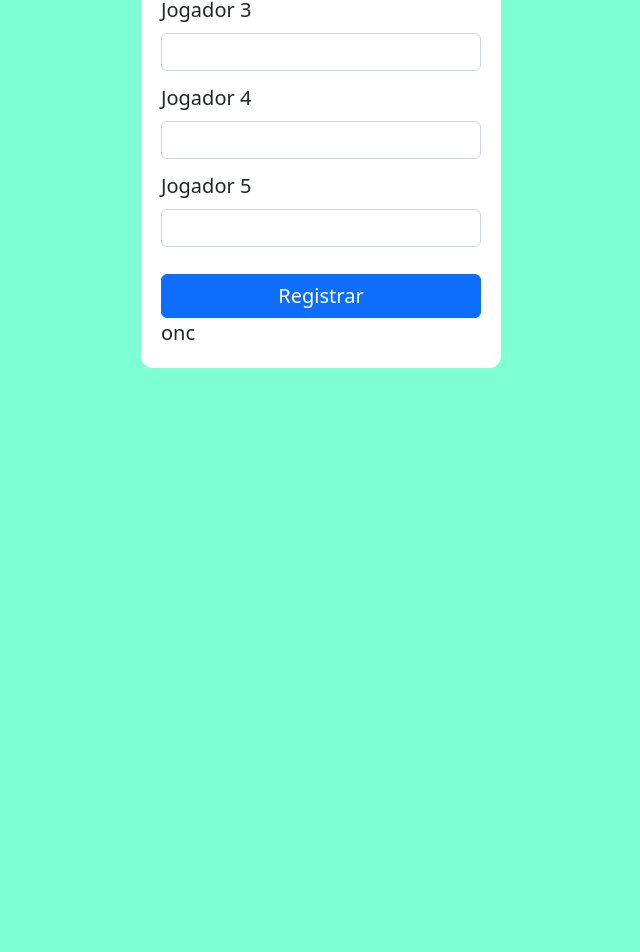
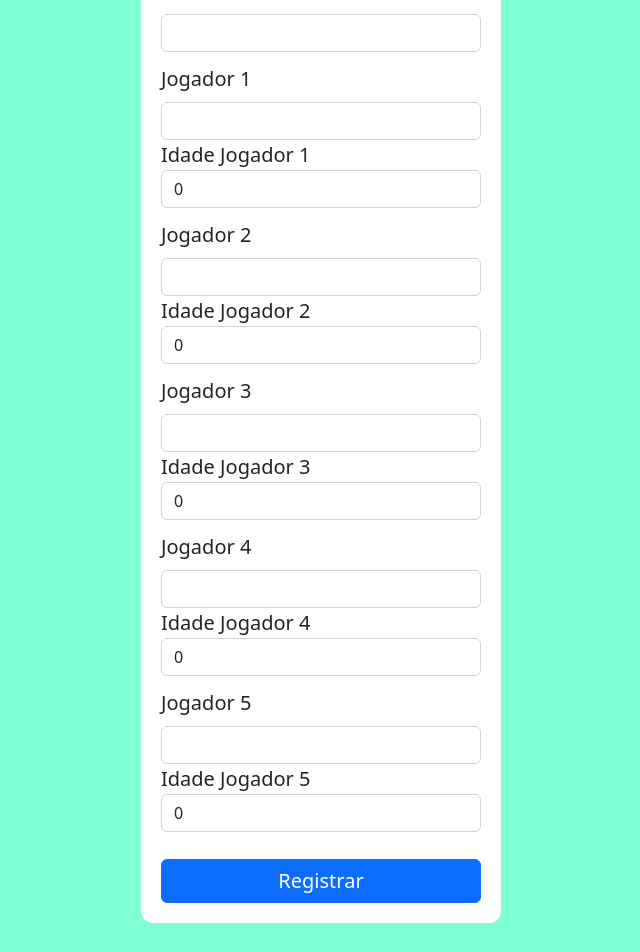
Before and after one commit to PH-CN/ndm-test, a React (Create React App) app in the folder frontend/: page /register in a window 1280 px wide. Shown: the part 407-1359 px from the top of the page, without its empty margins (319-959 px from the left). Before the commit the page ends 800 px from the top, so only its background shows below. Built offline with nearby package versions, Linux system fonts and the light colour scheme.

Commit message:
adding age inputs

```diff
--- a/frontend/src/App.css
+++ b/frontend/src/App.css
@@ -5,7 +5,7 @@
 }
 
 body {
-    height: 100vh;
+    height: 200vh;
     display: flex;
     align-items: center;
     justify-content: center;
@@ -32,6 +32,7 @@ body {
 }
 
 .register form .form-group {
+    margin-top: 12px;
     margin-bottom: 12px;
 }
 
--- a/frontend/src/pages/Register.jsx
+++ b/frontend/src/pages/Register.jsx
@@ -5,10 +5,15 @@ import "../App.css";
 const initialValues = {
 	teamName: "",
 	playerOne: "",
+	playerOneAge: 0,
 	playerTwo: "",
+	playerTwoAge: 0,
 	playerThree: "",
+	playerThreeAge: 0,
 	playerFour: "",
+	playerFourAge: 0,
 	playerFive: "",
+	playerFiveAge: 0,
 };
 
 
@@ -57,6 +62,15 @@ export default function Register() {
 						onChange={ handleInputChange }
 						name="playerOne"
 					/>
+					<label htmlFor="player1Age">Idade Jogador 1</label>
+					<input
+						className="form-control"
+						type="number"
+						id="player1Age"
+						value={ values.playerOneAge }
+						onChange={ handleInputChange }
+						name="playerOneAge"
+					/>
 				</div>
 
 				<div className="form-group">
@@ -68,6 +82,15 @@ export default function Register() {
 						value={ values.playerTwo }
 						onChange={ handleInputChange }
 						name="playerTwo"
+					/>
+					<label htmlFor="player2Age">Idade Jogador 2</label>
+					<input
+						className="form-control"
+						type="number"
+						id="player2Age"
+						value={ values.playerTwoAge }
+						onChange={ handleInputChange }
+						name="playerTwoAge"
 					/>
 				</div>
 
@@ -81,6 +104,15 @@ export default function Register() {
 						value={ values.playerThree }
 						onChange={ handleInputChange }
 					/>
+					<label htmlFor="player3Age">Idade Jogador 3</label>
+					<input
+						className="form-control"
+						type="number"
+						id="player3Age"
+						value={ values.playerThreeAge }
+						onChange={ handleInputChange }
+						name="playerThreeAge"
+					/>
 				</div>
 
 				<div className="form-group">
@@ -92,6 +124,15 @@ export default function Register() {
 						name="playerFour"
 						value={ values.playerFour }
 						onChange={ handleInputChange }
+					/>
+					<label htmlFor="player4Age">Idade Jogador 4</label>
+					<input
+						className="form-control"
+						type="number"
+						id="player4Age"
+						value={ values.playerFourAge }
+						onChange={ handleInputChange }
+						name="playerFourAge"
 					/>
 				</div>
 
@@ -105,6 +146,15 @@ export default function Register() {
 						value={ values.playerFive }
 						onChange={ handleInputChange }
 					/>
+					<label htmlFor="player5Age">Idade Jogador 5</label>
+					<input
+						className="form-control"
+						type="number"
+						id="player5Age"
+						value={ values.playerFiveAge }
+						onChange={ handleInputChange }
+						name="playerFiveAge"
+					/>
 				</div>
 
 				<button
@@ -114,7 +164,7 @@ export default function Register() {
 				>
 					Registrar
 				</button>
-					onc
+
 			</form>
 		</div>
 	);
```
